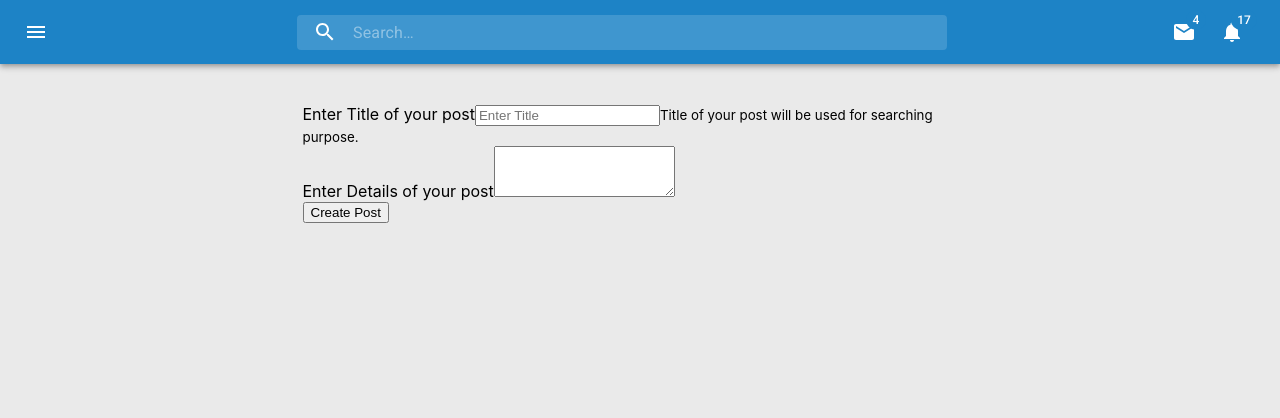
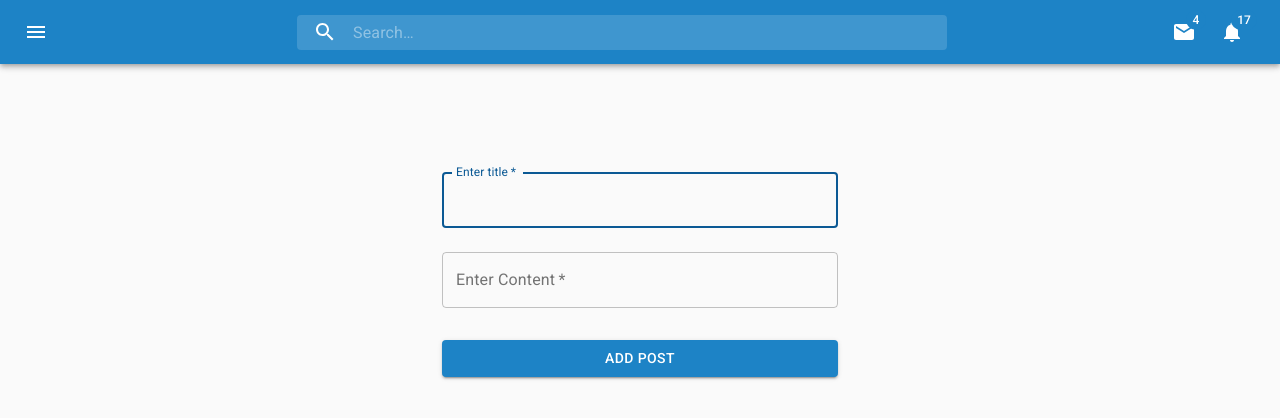
Before and after one commit to Amnok/product-catalog, a React (Create React App) app: page /create-post in a window 1280 px wide. Shown: the top 418 px of the page. Built offline with nearby package versions, Linux system fonts and the light colour scheme.

Commit message:
PC [fix] fixed createpost form

```diff
--- a/src/components/createPost.component.jsx
+++ b/src/components/createPost.component.jsx
@@ -1,54 +1,99 @@
 import React from 'react';
+import Avatar from '@material-ui/core/Avatar';
+import Button from '@material-ui/core/Button';
+import CssBaseline from '@material-ui/core/CssBaseline';
+import TextareaAutosize from '@material-ui/core/TextareaAutosize';
+import TextField from '@material-ui/core/TextField';
+import FormControlLabel from '@material-ui/core/FormControlLabel';
+import Checkbox from '@material-ui/core/Checkbox';
+import { Link } from 'react-router-dom';
+import Grid from '@material-ui/core/Grid';
+import Box from '@material-ui/core/Box';
+import LockOutlinedIcon from '@material-ui/icons/LockOutlined';
+import Typography from '@material-ui/core/Typography';
 import { makeStyles } from '@material-ui/core/styles';
-import Form from 'react-bootstrap/Form';
-import Button from 'react-bootstrap/Button';
+import Container from '@material-ui/core/Container';
+import url from '../assets/images/banner.jpg';
 
-const useStyles = makeStyles({
-    root: {
+const useStyles = makeStyles(theme => ({
+    container: {
         padding: '20px',
         display: 'flex',
-        justifyContent :'center'
+        justifyContent: 'center',
+        width: '100vw',
+        height: '100vh',
+        // backgroundImage: `url(${url})`,
+        // backgroundPosition: 'center',
+        // backgroundSize: 'cover',
+        // backgroundRepeat: 'no-repeat',
     },
-    card: {
-        width: '675px',
-        padding: '20px'
-    }
-});
-
+    paper: {
+        marginTop: theme.spacing(8),
+        display: 'flex',
+        flexDirection: 'column',
+        alignItems: 'center',
+    },
+    avatar: {
+        margin: theme.spacing(1),
+        backgroundColor: theme.palette.secondary.main,
+    },
+    form: {
+        width: '100%', // Fix IE 11 issue.
+        marginTop: theme.spacing(1),
+    },
+    submit: {
+        margin: theme.spacing(3, 0, 2),
+    },
+}));
 
 export const CreatePost = () => {
     const classes = useStyles();
-
-    const [values, setValues] = React.useState({
-        amount: '',
-        password: '',
-        weight: '',
-        weightRange: '',
-        showPassword: false,
-    });
-
-    const handleChange = prop => event => {
-        setValues({ ...values, [prop]: event.target.value });
-    };
-
     return (
-        <div className={classes.root}>
-            <Form className={classes.card}>
-                <Form.Group controlId="formBasicEmail">
-                    <Form.Label>Enter Title of your post</Form.Label>
-                    <Form.Control type="text" placeholder="Enter Title" />
-                    <Form.Text className="text-muted">
-                        Title of your post will be used for searching purpose.
-                    </Form.Text>
-                </Form.Group>
-                <Form.Group controlId="exampleForm.ControlTextarea1">
-                    <Form.Label>Enter Details of your post</Form.Label>
-                    <Form.Control as="textarea" rows="3" />
-                </Form.Group>
-                <Button variant="primary" type="submit">
-                    Create Post
-                </Button>
-            </Form>
+        <div className={classes.container}>
+            <Container component="main" maxWidth="xs">
+                <CssBaseline />
+                <div className={classes.paper}>
+                    {/* <Avatar className={classes.avatar}>
+                        <LockOutlinedIcon />
+                    </Avatar>
+                    <Typography component="h1" variant="h5">
+                        Sign in
+                    </Typography> */}
+                    <form className={classes.form} noValidate>
+                        <TextField
+                            variant="outlined"
+                            margin="normal"
+                            required
+                            fullWidth
+                            id="email"
+                            label="Enter title"
+                            name="title"
+                            autoComplete="email"
+                            autoFocus
+                        />
+                        <TextField
+                            variant="outlined"
+                            margin="normal"
+                            required
+                            fullWidth
+                            name="content"
+                            label="Enter Content"
+                            type="text"
+                            id="content"
+                            autoComplete="current-password"
+                        />
+                        <Button
+                            type="submit"
+                            fullWidth
+                            variant="contained"
+                            color="secondary"
+                            className={classes.submit}
+                        >
+                        Add Post
+                        </Button>
+                    </form>
+                </div>
+            </Container>
         </div>
-    )
-};
+    );
+}
```
